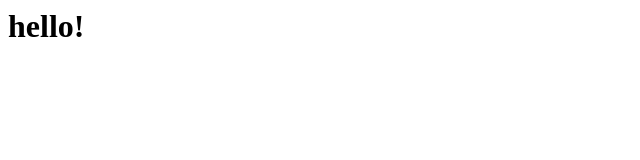
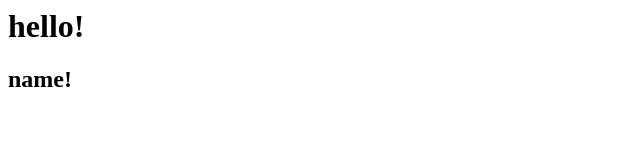
Before and after one commit to Forgetmenever99/Whack-a-game, a plain HTML site: page index.html in a window 1280 px wide. Shown: the full height of the page, 0-640 px from the left. Drawn offline with Linux system fonts and the light colour scheme.

Commit message:
Update index.html

```diff
--- a/index.html
+++ b/index.html
@@ -1 +1,2 @@
 <h1>hello!</h1>
+<h2>name!</h2>
```
